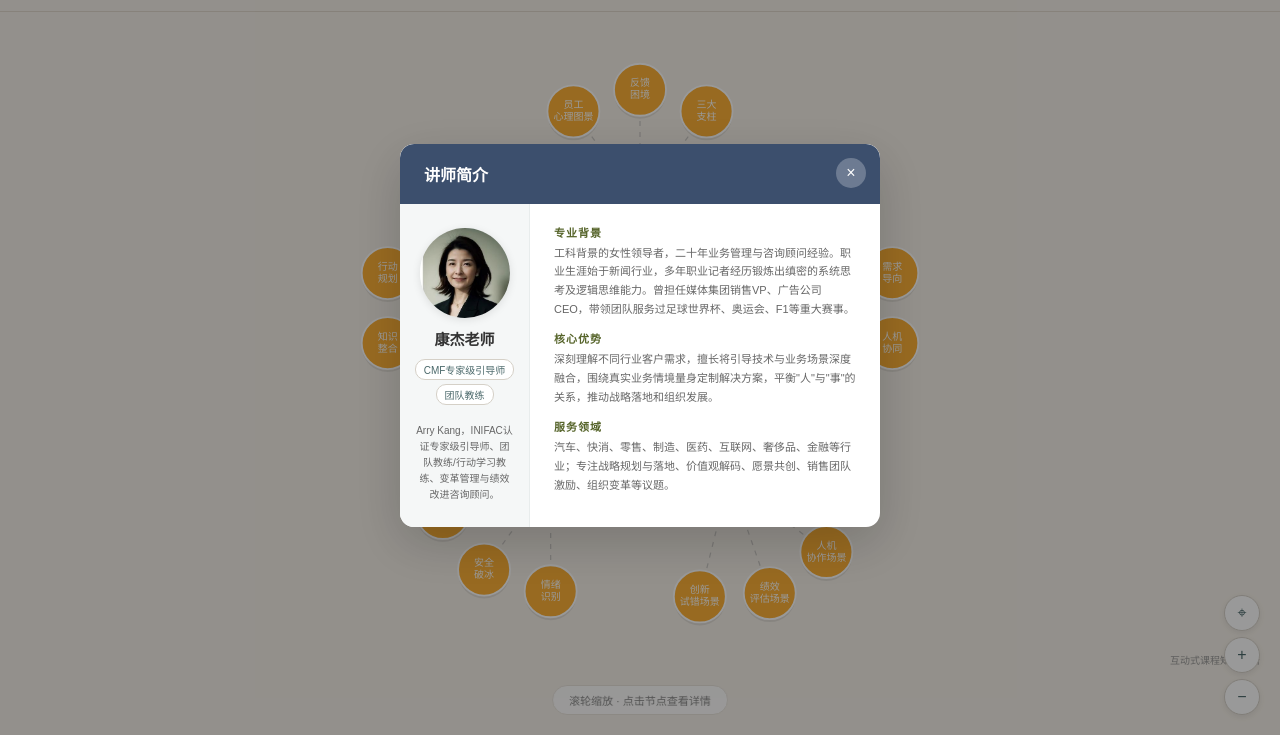
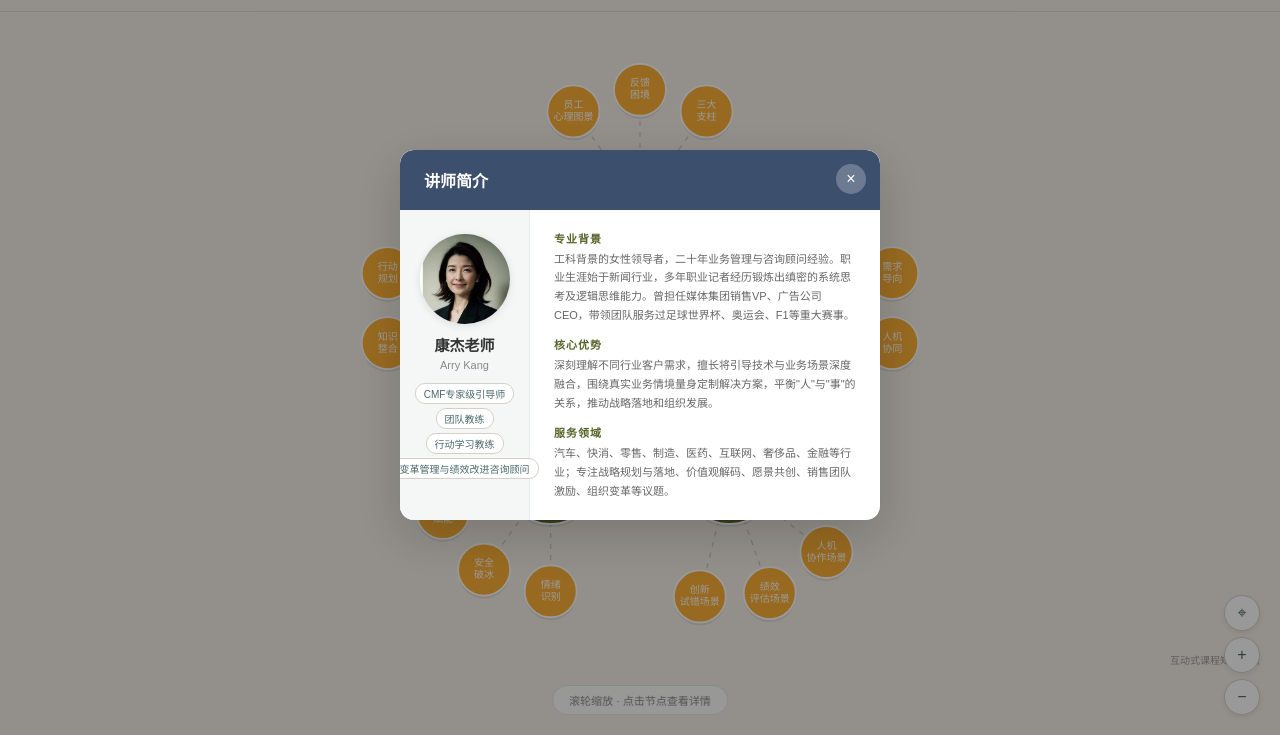
Before and after one commit to July-zhong/Bovis-feedback-course, a plain HTML site: page index.html in a window 1280 px wide. Both pictures are taken after a click on the element "康杰老师". Shown: the part 65-800 px from the top of the page. Drawn offline with Linux system fonts and the light colour scheme.

Commit message:
Refine instructor card: en name + 4 tags on left, right starts from bio

```diff
--- a/index.html
+++ b/index.html
@@ -355,6 +355,12 @@
     font-weight: 700;
     color: #333;
   }
+  .card-instructor .instructor-en-name {
+    font-size: 11px;
+    color: #888;
+    margin-top: -6px;
+    margin-bottom: 2px;
+  }
   .card-instructor .instructor-tags {
     display: flex;
     flex-direction: column;
@@ -369,13 +375,6 @@
     border-radius: 10px;
     border: 1px solid #d5d0c7;
     white-space: nowrap;
-  }
-  .card-instructor .instructor-bio {
-    font-size: 10px;
-    line-height: 1.6;
-    color: #666;
-    text-align: center;
-    margin-top: 8px;
   }
   .card-instructor .instructor-right {
     flex: 1;
@@ -1120,11 +1119,13 @@ function openInstructorModal() {
       <div class="instructor-left">
         <div class="instructor-avatar"><img src="instructor2.jpg" alt="康杰老师"></div>
         <div class="instructor-name">康杰老师</div>
+        <div class="instructor-en-name">Arry Kang</div>
         <div class="instructor-tags">
           <span class="instructor-tag">CMF专家级引导师</span>
           <span class="instructor-tag">团队教练</span>
+          <span class="instructor-tag">行动学习教练</span>
+          <span class="instructor-tag">变革管理与绩效改进咨询顾问</span>
         </div>
-        <p class="instructor-bio">Arry Kang，INIFAC认证专家级引导师、团队教练/行动学习教练、变革管理与绩效改进咨询顾问。</p>
       </div>
       <div class="instructor-right">
         <div class="instructor-section">
```
